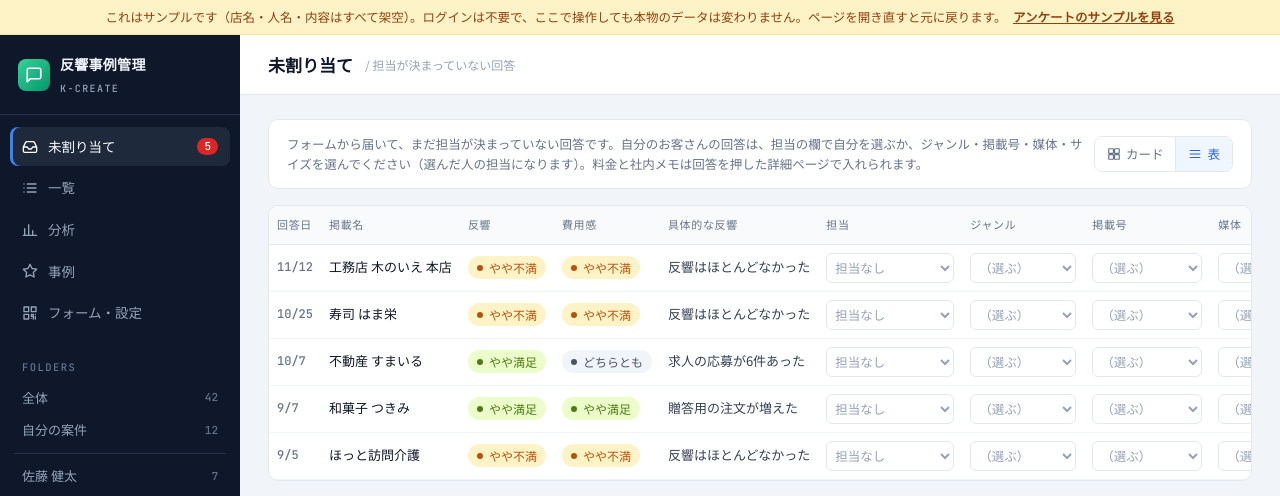
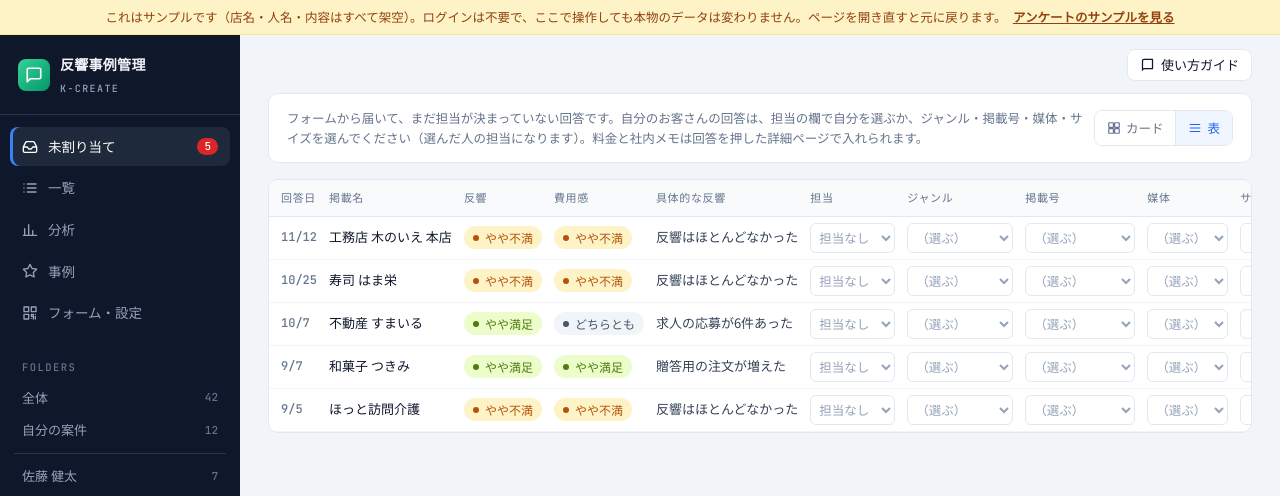
Before and after one commit to hirayama-byte/kcreate-hankyo, a plain HTML site: page docs/sample/index.html in a window 1280 px wide. Shown: the top 496 px of the page. Drawn offline with Linux system fonts and the light colour scheme.

Commit message:
左メニューをスクロール可（バーなし）・表は中身の幅に詰める・担当は5文字分・一覧の項目名を固定・上の見出しバー削除・使い方ガイドボタン（準備中）・保存のお知らせを出さない
Co-Authored-By: Claude Opus 5.5 <noreply@anthropic.com>

```diff
--- a/docs/sample/index.html
+++ b/docs/sample/index.html
@@ -11,7 +11,7 @@
 *{box-sizing:border-box}
 body{margin:0;background:var(--bg);color:var(--text);font-family:"Noto Sans JP",system-ui,-apple-system,"Hiragino Sans","Yu Gothic UI",sans-serif;font-size:14px;line-height:1.6}
 .app{display:grid;grid-template-columns:240px 1fr;min-height:100vh}
-.side{background:var(--side);color:var(--side-text);display:flex;flex-direction:column;position:sticky;top:0;height:calc(100vh - 35px)}
+.side{background:var(--side);color:var(--side-text);display:flex;flex-direction:column;position:sticky;top:0;height:100vh;overflow-y:auto;scrollbar-width:none}.side::-webkit-scrollbar{display:none} /* 画面が低いときはメニュー全体をスクロール・バーは出さない（2026-11-19） */
 .brand{display:flex;align-items:center;gap:10px;padding:18px 18px 16px;border-bottom:1px solid var(--side-line)}
 .brand .logo{width:32px;height:32px;border-radius:8px;background:linear-gradient(135deg,#34d399,#059669);display:grid;place-items:center}
 .brand b{display:block;color:var(--side-hi);font-size:14px;letter-spacing:.02em}
@@ -22,7 +22,7 @@ body{margin:0;background:var(--bg);color:var(--text);font-family:"Noto Sans JP",
 #tabs button:hover{background:var(--side-2);color:var(--side-hi)}
 #tabs button.on{background:var(--side-2);color:#fff;box-shadow:inset 3px 0 0 var(--accent-2)}
 .side-sec{padding:14px 22px 6px;font-size:10.5px;letter-spacing:.14em;color:#64748b;font-family:var(--mono);text-transform:uppercase}
-#folders{padding:0 10px;overflow:auto;flex:1;min-height:0}
+#folders{padding:0 10px;flex:1 0 auto}
 #folders button{display:flex;width:100%;justify-content:space-between;align-items:center;border:0;background:none;color:var(--side-text);font:inherit;font-size:13px;padding:6px 12px;border-radius:6px;cursor:pointer;text-align:left}
 #folders button:hover{background:var(--side-2);color:var(--side-hi)}
 #folders button.on{background:var(--side-2);color:#fff;font-weight:500}
@@ -37,7 +37,13 @@ body{margin:0;background:var(--bg);color:var(--text);font-family:"Noto Sans JP",
 .topbar{height:60px;background:var(--card);border-bottom:1px solid var(--line);display:flex;align-items:center;gap:12px;padding:0 28px;position:sticky;top:0;z-index:5}
 .topbar h1{font-size:17px;margin:0}
 .topbar .crumb{color:var(--faint);font-size:12px}
-main{padding:24px 28px} /* PCでは右いっぱいまで（2026-11-19 オーナー指示） */
+main{padding:58px 28px 24px} /* PCでは右いっぱいまで・上は右上の「使い方ガイド」の場所（2026-11-19 オーナー指示） */
+.main{position:relative}
+/* 使い方ガイド: ほかのツールと同じ見た目・右上（中身は準備中） */
+a.guide-link{display:inline-flex;align-items:center;gap:6px;height:32px;padding:0 12px;border:1px solid var(--line);border-radius:8px;background:#fff;color:var(--text);font-size:13px;font-weight:500;text-decoration:none;white-space:nowrap}a.guide-link:hover{border-color:#94a3b8}
+.gtop{position:absolute;top:14px;right:28px;z-index:6}
+/* 一覧（表）: PCでは画面の高さに収め、表の中だけスクロール＝項目名の行が上に残る（QR管理と同じ・2026-11-19） */
+@media (min-width:901px){body.fit .main{height:100vh;display:flex;flex-direction:column}body.fit main{flex:1;min-height:0;display:flex;flex-direction:column}body.fit main>.bar{flex:none}body.fit main>.tw{flex:0 1 auto;min-height:0}}
 input,select,.btn{font:inherit;font-size:13.5px;height:36px;padding:0 12px;border:1px solid var(--line);border-radius:8px;background:#fff;color:var(--text)}
 input[type=checkbox]{height:auto}
 input:focus,select:focus,textarea:focus{outline:none;border-color:var(--accent-2);box-shadow:0 0 0 3px rgba(59,130,246,.15)}
@@ -131,23 +137,26 @@ dialog::backdrop{background:rgba(15,23,42,.45)}
 .seg2 button{border:0;border-right:1px solid var(--line);background:#fff;font:inherit;font-size:12.5px;padding:0 12px;height:34px;cursor:pointer;color:var(--muted);display:inline-flex;align-items:center;gap:5px}
 .seg2 button:last-child{border-right:0}.seg2 button.on{background:var(--accent-weak);color:var(--accent);font-weight:500}
 .seg2 svg{width:14px;height:14px}
-.tw{background:var(--card);border:1px solid var(--line);border-radius:var(--radius);overflow:auto}
-table.lt{width:100%;border-collapse:collapse;min-width:980px}
-table.lt th{font-size:11px;color:var(--muted);font-weight:500;letter-spacing:.06em;white-space:nowrap;background:#f8fafc;border-bottom:1px solid var(--line);text-align:left;padding:10px 8px;position:sticky;top:0;z-index:1}
-table.lt td{padding:8px 8px;border-bottom:1px solid var(--line-2);font-size:13px;vertical-align:middle;white-space:nowrap}
+.tw{background:var(--card);border:1px solid var(--line);border-radius:var(--radius);overflow:auto;width:fit-content;max-width:100%}
+table.lt{border-collapse:collapse}
+table.lt th{font-size:11px;color:var(--muted);font-weight:500;letter-spacing:.06em;white-space:nowrap;background:#f8fafc;border-bottom:1px solid var(--line);text-align:left;padding:9px 6px;position:sticky;top:0;z-index:1}
+table.lt td{padding:6px 6px;border-bottom:1px solid var(--line-2);font-size:13px;vertical-align:middle;white-space:nowrap}
 select.inl{font:inherit;font-size:12.5px;height:30px;border:1px solid var(--line);border-radius:6px;background:#fff;padding:0 4px;max-width:128px;cursor:pointer;color:var(--text)}select.inl:hover{border-color:var(--accent)}select.inl.none{color:var(--faint)}select.inl:disabled{opacity:.5}
 .dt table.ed td{padding:5px 10px}.dt table.ed select.inl{max-width:260px;height:34px;font-size:13.5px}input.inl{font:inherit;font-size:13.5px;height:34px;border:1px solid var(--line);border-radius:6px;padding:0 10px}
 textarea.inl.memo{display:block;width:100%;box-sizing:border-box;min-height:84px;font:inherit;font-size:14px;line-height:1.7;border:1px solid var(--line);border-radius:8px;padding:10px 14px;resize:vertical}
 table.lt tr.r{cursor:pointer}table.lt tr.r:hover td{background:#f8fafc}table.lt tr.del td{opacity:.55}
+table.lt th:first-child,table.lt td:first-child{padding-left:12px}table.lt th:last-child,table.lt td:last-child{padding-right:12px}
+/* 担当は5文字分（長い名前は見切れる・2026-11-19） */
+table.lt select.inl.own{width:6.8em}table.lt td.own .nm3{display:inline-block;max-width:5em;overflow:hidden;text-overflow:ellipsis;vertical-align:middle}
 table.lt td.nm2{font-weight:500;max-width:200px;overflow:hidden;text-overflow:ellipsis}
-table.lt td.tx{max-width:360px;overflow:hidden;text-overflow:ellipsis;color:#334155}
+table.lt td.tx{max-width:280px;overflow:hidden;text-overflow:ellipsis;color:#334155}
 table.lt td.num{text-align:right;font-family:var(--mono)}
 table.lt td.dt2{font-family:var(--mono);font-size:12px;color:var(--muted)}
 table.lt .via{font-size:10.5px;color:#15803d;background:#dcfce7;border-radius:4px;padding:0 5px;margin-left:4px}
 .toast{position:fixed;left:50%;bottom:24px;transform:translateX(-50%);background:#0f172a;color:#fff;border-radius:8px;padding:9px 16px;font-size:13px;display:none;z-index:20}
 .loading{padding:40px;text-align:center;color:var(--faint)}
 a{color:var(--accent)}
-@media (max-width:900px){.side-sec,#folders{display:none}.app{grid-template-columns:1fr}.side{position:static;height:auto}.brand{padding:12px 16px}#tabs{flex-direction:row;flex-wrap:wrap;padding:8px}#tabs button{width:auto;padding:7px 10px}.side .sp,.me{display:none}.topbar{padding:0 16px;height:52px}main{padding:16px}.cards{grid-template-columns:1fr}.row2{grid-template-columns:1fr}}
+@media (max-width:900px){.side{overflow:visible}main{padding-top:56px !important}.side-sec,#folders{display:none}.app{grid-template-columns:1fr}.side{position:static;height:auto}.brand{padding:12px 16px}#tabs{flex-direction:row;flex-wrap:wrap;padding:8px}#tabs button{width:auto;padding:7px 10px}.side .sp,.me{display:none}.topbar{padding:0 16px;height:52px}main{padding:16px}.cards{grid-template-columns:1fr}.row2{grid-template-columns:1fr}}
   .tools { border-top: 1px solid var(--side-line); padding: 8px 10px 6px; }
   .tools .tools-h { padding: 6px 12px 4px; font-size: 10.5px; letter-spacing: .14em; color: #64748b; font-family: var(--mono); text-transform: uppercase; }
   .tools a { display: flex; align-items: center; gap: 10px; color: var(--side-text); text-decoration: none; font-size: 13px; padding: 7px 12px; border-radius: 8px; }
@@ -174,7 +183,7 @@ a{color:var(--accent)}
   <div class="me"><span class="avatar" id="meAv">?</span><div><span id="me"></span><small id="meRole"></small></div></div>
 </aside>
 <div class="main">
-<header class="topbar"><h1 id="pageTitle">一覧</h1><span class="crumb" id="crumb"></span></header>
+<a class="guide-link gtop" id="guideBtn" href="#" title="使い方ガイド（準備中）"><svg width="15" height="15" viewBox="0 0 24 24" fill="none" stroke="currentColor" stroke-width="2" stroke-linecap="round" stroke-linejoin="round"><path d="M4 19.5A2.5 2.5 0 0 1 6.5 17H20M4 4.5A2.5 2.5 0 0 1 6.5 2H20v15H6.5A2.5 2.5 0 0 0 4 19.5z"/></svg>使い方ガイド</a>
 <main id="main"><div class="loading">読み込んでいます…</div></main>
 </div></div>
 <dialog id="dlg"><div class="dlg">
@@ -480,10 +489,7 @@ function folderName() { var f = S.f.folder; if (f === 'all') return '全体'; if
 function draw() {
   drawFolders();
   [].forEach.call(document.querySelectorAll('#tabs button'), function (b) { b.classList.toggle('on', b.dataset.t === S.tab); });
-  if (S.detailId) { $('pageTitle').textContent = '回答の詳細'; $('crumb').textContent = ''; } else {
-  $('pageTitle').textContent = { todo: '未割り当て', list: S.f.folder === 'mine' ? '自分の案件' : '回答一覧', stats: '分析', cases: '事例', settings: 'フォーム・設定' }[S.tab];
-  $('crumb').textContent = { todo: '/ 担当が決まっていない回答', list: S.f.folder === 'mine' ? '/ 自分が担当の回答' : '/ ' + folderName(), stats: '/ 満足度の平均と内訳', cases: '/ 反響が良かった回答', settings: '/ アンケートのURL・QR（共通・自分専用）' }[S.tab];
-  }
+  document.body.classList.toggle('fit', !S.detailId && S.tab === 'list' && S.view === 'table'); // 一覧（表）は表の中だけスクロール
   var n = live().filter(function (r) { return !r.ownerEmail; }).length;
   $('nTodo').style.display = n ? '' : 'none'; $('nTodo').textContent = n;
   if (S.detailId) return drawDetail();
@@ -555,7 +561,7 @@ function tableHtml(rows) {
     + rows.map(function (r) {
       return '<tr class="r' + (r.deleted ? ' del' : '') + '" data-open="' + r.id + '"><td class="dt2" title="' + esc(r.at) + '">' + esc(String(r.at).slice(5, 10).replace(/^0?(\d+)-0?(\d+)$/, '$1/$2')) + '</td><td class="nm2" title="' + esc(r.keisai) + '">' + esc(r.keisai) + '</td><td>' + sp(r.satHankyo) + '</td><td>' + sp(r.satCost) + '</td>'
         + '<td class="tx" title="' + esc(r.hankyo) + '">' + (r.hankyo ? esc(r.hankyo) : '<span class="hint">—</span>') + '</td>'
-        + '<td>' + ownerSel(r) + (r.via ? '<span class="via" title="担当者専用フォームから">専用</span>' : '') + '</td>'
+        + '<td class="own">' + ownerSel(r) + (r.via ? '<span class="via" title="担当者専用フォームから">専用</span>' : '') + '</td>'
         + '<td>' + fieldSel(r, 'genre') + '</td><td>' + fieldSel(r, 'month') + '</td><td>' + fieldSel(r, 'media') + '</td><td>' + fieldSel(r, 'size') + '</td><td class="num">' + (r.price === '' ? '' : Number(r.price).toLocaleString('ja-JP')) + '</td></tr>';
     }).join('') + '</tbody></table></div>';
 }
@@ -573,7 +579,7 @@ function fieldSel(r, k) {
 // 担当のプルダウン: 本人・管理者は名簿の誰にでも（「担当なし」に戻すのもここ）。担当なしの回答は、管理者は誰でも・ほかの人は自分だけ
 function ownerSel(r) {
   var mine = r.ownerEmail === S.me.email;
-  if (r.deleted || (r.ownerEmail && !mine && !S.me.isAdmin)) return r.ownerName ? esc(r.ownerName) : '<span class="chip none">担当なし</span>';
+  if (r.deleted || (r.ownerEmail && !mine && !S.me.isAdmin)) return r.ownerName ? '<span class="nm3" title="' + esc(r.ownerName) + '">' + esc(r.ownerName) + '</span>' : '<span class="chip none">担当なし</span>';
   var ppl = (S.me.isAdmin || mine) ? S.people.slice() : S.people.filter(function (p) { return p.email === S.me.email; });
   if (!ppl.some(function (p) { return p.email === S.me.email; })) ppl.unshift({ email: S.me.email, name: S.me.name });
   if (r.ownerEmail && !ppl.some(function (p) { return p.email === r.ownerEmail; })) ppl.unshift({ email: r.ownerEmail, name: r.ownerName });
@@ -584,14 +590,12 @@ var KNAME = { owner: '担当', genre: 'ジャンル', month: '掲載号', media:
 document.getElementById('main').addEventListener('change', function (e) {
   var el = e.target.closest('.inl'); if (!el) return;
   var id = el.dataset.id, k = el.dataset.k, r = S.rows.find(function (x) { return x.id === id; }); if (!r) return;
-  var v = el.value, had = !!r.ownerEmail;
+  var v = el.value;
   var p = k === 'owner' ? (v ? run('assign', id, v) : run('release', id)) : run('saveField', id, k, v);
   el.disabled = true;
   p.then(function (nr) {
-    upsert(nr);
-    var label = k === 'owner' ? (nr.ownerName || '担当なし') : (fieldText(nr, k) || '空');
-    toast((k === 'memo' ? '社内メモを保存しました' : KNAME[k] + 'を「' + label + '」にしました') + (k !== 'owner' && !had && nr.ownerEmail ? '（あなたの担当になりました）' : ''));
-    if (S.detailId) { var y = window.scrollY; draw(); window.scrollTo(0, y); } else { var tw = document.querySelector('.tw'), sl = tw ? tw.scrollLeft : 0, y2 = window.scrollY; draw(); var tw2 = document.querySelector('.tw'); if (tw2) tw2.scrollLeft = sl; window.scrollTo(0, y2); }
+    upsert(nr); // 保存できたときのお知らせは出さない（2026-11-19 オーナー指示。失敗したときだけ出す）
+    if (S.detailId) { var y = window.scrollY; draw(); window.scrollTo(0, y); } else { var tw = document.querySelector('.tw'), sl = tw ? tw.scrollLeft : 0, st = tw ? tw.scrollTop : 0, y2 = window.scrollY; draw(); var tw2 = document.querySelector('.tw'); if (tw2) { tw2.scrollLeft = sl; tw2.scrollTop = st; } window.scrollTo(0, y2); }
   }).catch(function (err) { el.disabled = false; el.value = k === 'owner' ? (r.ownerEmail || '') : (r[k] == null ? '' : r[k]); toast(err.message); });
 });
 function cardsHtml(rows, emptyText) { if (!rows.length) return '<div class="empty">' + emptyText + '</div>'; return S.view === 'table' ? tableHtml(rows) : '<div class="cards">' + rows.map(card).join('') + '</div>'; }
@@ -754,6 +758,9 @@ $('dSave').onclick = function () {
     .then(function (r) { upsert(r); $('dlg').close(); toast('保存しました'); draw(); })
     .catch(function (e) { b.disabled = false; $('dMsg').textContent = e.message; $('dMsg').className = 'msg err'; });
 };
+// 使い方ガイド: 中身ができたら GUIDE_URL に入れる（2026-11-19 ボタンだけ先に）
+var GUIDE_URL = '';
+$('guideBtn').onclick = function (e) { if (GUIDE_URL) { this.href = GUIDE_URL; this.target = '_blank'; return; } e.preventDefault(); toast('使い方ガイドは準備中です'); };
 </script>
 </body>
 </html>
```
Also changed, not shown: gas-admin/index.html (+28 -21 lines), test/inline.js (+2 -2 lines), test/shots.js (+1 -1 lines).
